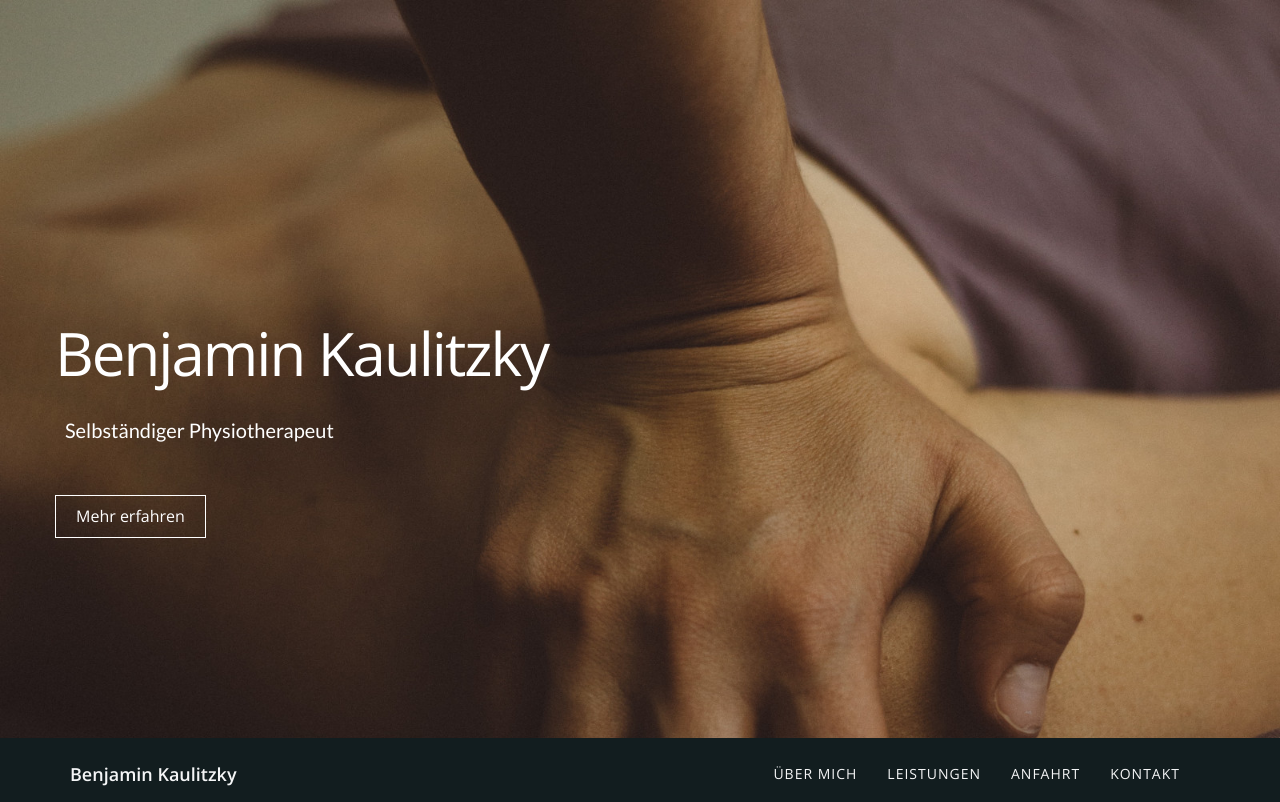
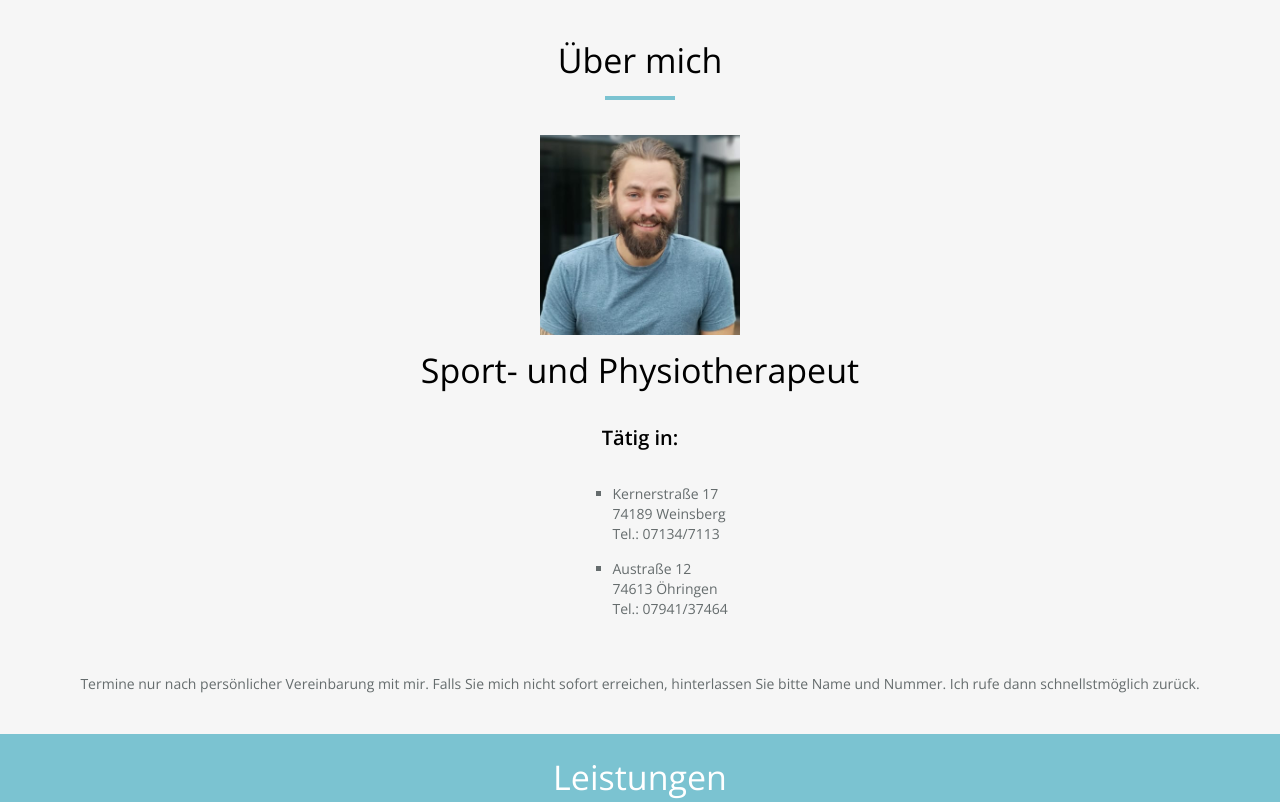
Before and after one commit to cklein83/bk7, a plain HTML site: page index.html in a window 1280 px wide. Shown: the top 802 px of the page. Drawn offline with nearby package versions, Linux system fonts and the light colour scheme.

Commit message:
removed stuff

```diff
--- a/css/style.css
+++ b/css/style.css
@@ -99,8 +99,10 @@ hr {
 .navbar-custom {
 	margin-bottom: 0;
 	background-color: #121d1f;
+	/*
 	border-radius: 0px;
 	padding: 10px 0;
+	*/
 }
 .navbar-custom .navbar-brand {
 	font-weight: 600;
@@ -201,7 +203,9 @@ hr {
 	margin-left: 10px;
 }
 #about img {
+	/*
 	border-radius: 50%;
+	*/
 	width: 200px;
 	height: 200px;
 	display: inline-block;
--- a/index.html
+++ b/index.html
@@ -33,22 +33,26 @@
       <script src="https://oss.maxcdn.com/respond/1.4.2/respond.min.js"></script>
     <![endif]-->
 </head>
-<body id="page-top" data-spy="scroll" data-target=".navbar-fixed-top">
+<!--<body id="page-top" data-spy="scroll" data-target=".navbar-fixed-top">-->
+<body id="page-top">
 
 <!-- Header -->
+<!--
 <header id="header">
   <div class="intro">
     <div class="container">
       <div class="row">
         <div class="intro-text">
-          <h1>Benjamin Kaulitzky<!-- <span class="name">John Doe</span>--></h1>
+          <h1>Benjamin Kaulitzky</h1>
           <p>Selbständiger Physiotherapeut</p>
           <a href="#about" class="btn btn-default btn-lg page-scroll">Mehr erfahren</a> </div>
       </div>
     </div>
   </div>
 </header>
+-->
 <!-- Navigation -->
+<!--
 <div id="nav">
   <nav class="navbar navbar-custom">
     <div class="container">
@@ -56,24 +60,22 @@
         <button type="button" class="navbar-toggle" data-toggle="collapse" data-target=".navbar-main-collapse"> <i class="fa fa-bars"></i> </button>
         <a class="navbar-brand page-scroll" href="#page-top">Benjamin Kaulitzky</a> </div>
 
-      <!-- Collect the nav links, forms, and other content for toggling -->
       <div class="collapse navbar-collapse navbar-right navbar-main-collapse">
         <ul class="nav navbar-nav">
-          <!-- Hidden li included to remove active class from about link when scrolled up past about section -->
+
           <li class="hidden"> <a href="#page-top"></a> </li>
           <li> <a class="page-scroll" href="#about">Über mich</a> </li>
           <li> <a class="page-scroll" href="#skills">Leistungen</a> </li>
 
           <li> <a class="page-scroll" href="#portfolio">Anfahrt</a> </li>
-          <!--
-          <li> <a class="page-scroll" href="#resume">Werdegang</a> </li>
-        -->
+
           <li> <a class="page-scroll" href="#contact">Kontakt</a> </li>
         </ul>
       </div>
     </div>
   </nav>
 </div>
+-->
 <!-- About Section -->
 <div id="about">
   <div class="container">
@@ -98,12 +100,7 @@
     </div>
     <div class="row text-center">
       <div class="col-md-5 col-md-offset-5 col-xs-7 col-xs-offset-2 text-left">
-        <!--
-        <div class="col-md-4 text-left">
-        -->
 
-          <!--<div class="about-text">-->
-            <!--<div class="col-md-6 col-md-offset-3">-->
         <ul>
           <li>
             Kernerstraße 17<br/>
@@ -111,18 +108,13 @@
             Tel.: 07134/7113
           </li>
 
-          <!--
-        </div>
-        <div class="col-md-4 text-left">
-        -->
-
           <li>
             Austraße 12<br/>
             74613 Öhringen<br/>
             Tel.: 07941/37464
           </li>
         </ul>
-        <!--</div>-->
+
       </div>
      </div>
 
```
